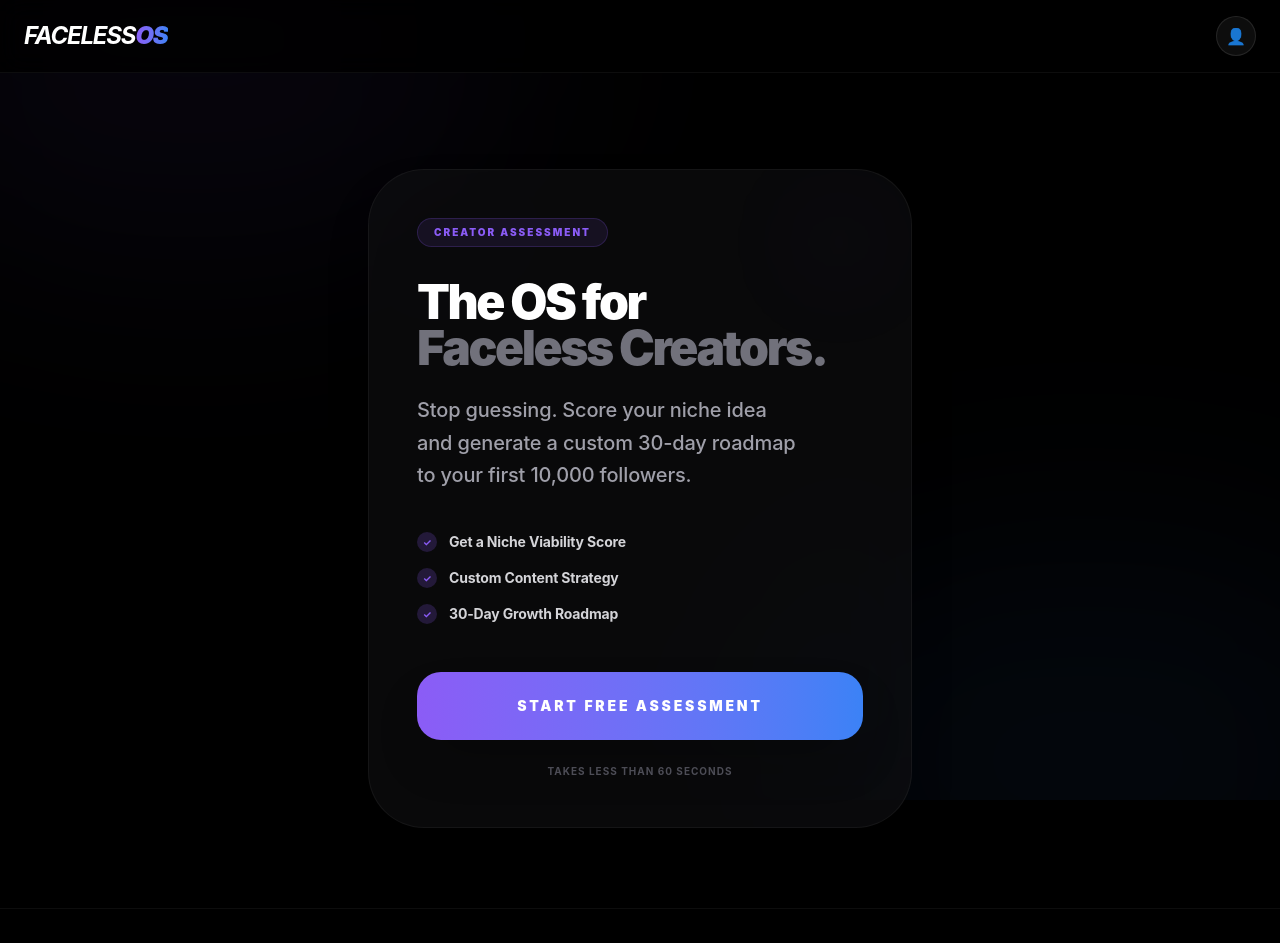
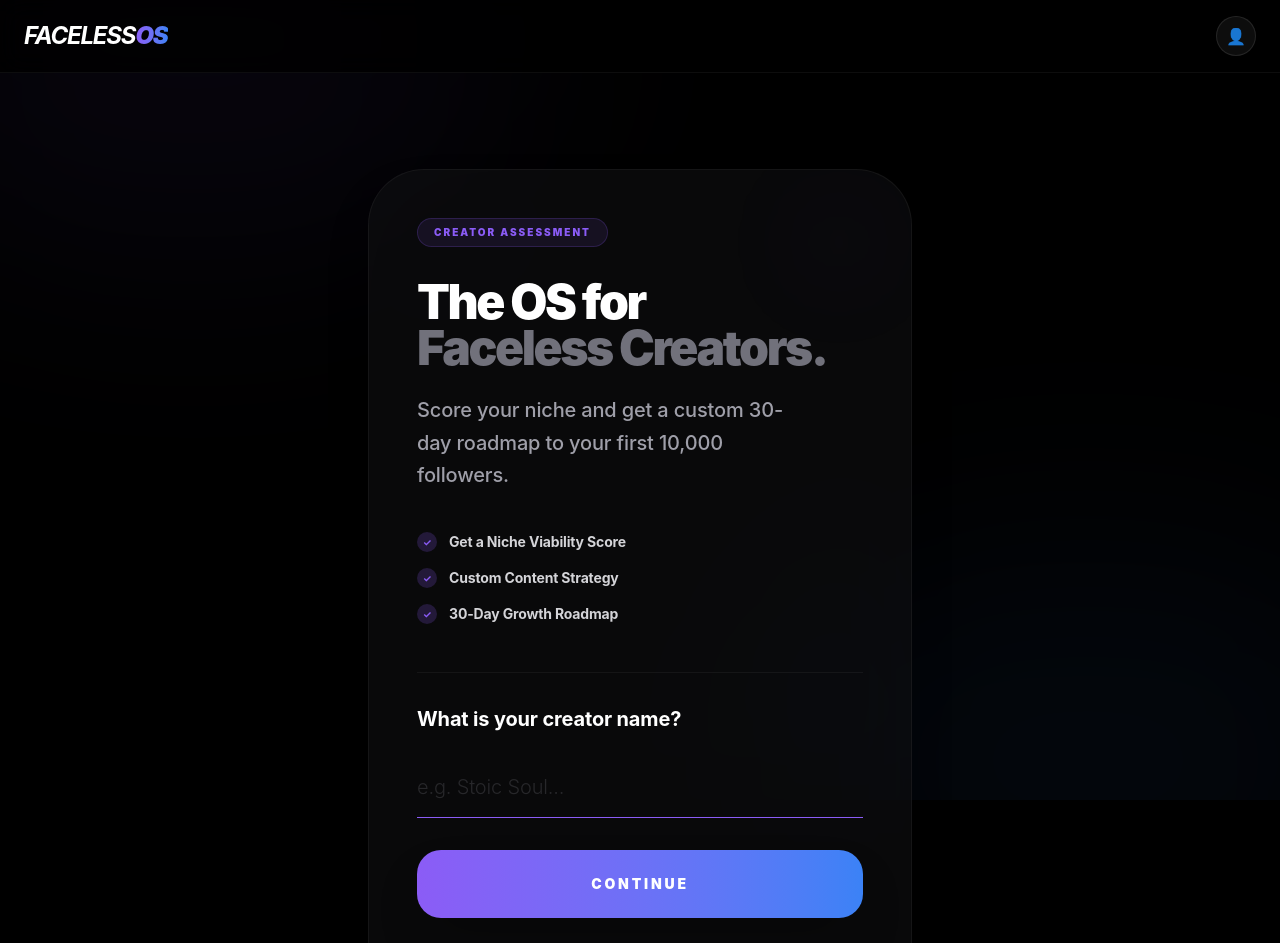
Before and after one commit to faceless-os2/faceless_os, a React (Vite) app: page / in a window 1280 px wide. Shown: the top 943 px of the page. Built offline with nearby package versions, Linux system fonts and the light colour scheme.

Commit message:
feat: merge intro and first question on landing page for frictionless start

```diff
--- a/src/App.jsx
+++ b/src/App.jsx
@@ -790,20 +790,14 @@
   ];
 
   const suggestedNiches = ['AI News & Tools', 'Stoic Philosophy', 'Digital Wealth / SaaS', 'Health & Biohacking', 'Travel Aesthetics', 'Motivation & Success', 'True Crime / Mysteries', 'Daily Facts & Trivia', 'Gaming News'];
-  const [currentStep, setCurrentStep] = useState(-1);
+  const [currentStep, setCurrentStep] = useState(0);
   const [answers, setAnswers] = useState({});
   const [inputValue, setInputValue] = useState('');
   const [selectedOptions, setSelectedOptions] = useState([]);
   const [showNicheSuggestions, setShowNicheSuggestions] = useState(false);
-
-  // Prevent index error during intro state
-  const currentQuestion = currentStep >= 0 ? questions[currentStep] : null;
+  const currentQuestion = questions[currentStep];
 
   const handleNext = (val) => {
-    if (currentStep === -1) {
-      setCurrentStep(0);
-      return;
-    }
     let finalValue = val;
     if (currentQuestion.type === 'text') finalValue = inputValue;
     else if (currentQuestion.type === 'multi-select') finalValue = [...selectedOptions];
@@ -819,7 +813,7 @@
 
   return (
     <div className="max-w-xl mx-auto mt-12 md:mt-24 px-4 pb-20">
-      {currentStep === -1 ? (
+      {currentStep === 0 ? (
         <div className="relative p-10 md:p-12 rounded-[3.5rem] bg-zinc-900/40 border border-white/5 backdrop-blur-3xl shadow-2xl overflow-hidden animate-in fade-in zoom-in duration-700">
           <div className="absolute top-0 right-0 p-8">
             <div className="w-20 h-20 bg-brand-primary/10 rounded-full blur-3xl animate-pulse"></div>
@@ -836,7 +830,7 @@
             </h1>
 
             <p className="text-zinc-400 text-lg md:text-xl font-medium leading-relaxed mb-10 max-w-sm">
-              Stop guessing. Score your niche idea and generate a custom 30-day roadmap to your first 10,000 followers.
+              Score your niche and get a custom 30-day roadmap to your first 10,000 followers.
             </p>
 
             <div className="space-y-4 mb-12">
@@ -854,17 +848,29 @@
               ))}
             </div>
 
+            <div className="pt-8 border-t border-white/5">
+              <h2 className="text-xl font-bold mb-6 text-white">{currentQuestion.text}</h2>
+              <input
+                autoFocus
+                className="w-full bg-transparent border-b border-zinc-800 py-4 text-xl outline-none focus:border-brand-primary placeholder:text-zinc-800 font-light mb-8"
+                placeholder={currentQuestion.placeholder}
+                value={inputValue}
+                onChange={(e) => setInputValue(e.target.value)}
+                onKeyDown={(e) => e.key === 'Enter' && handleNext()}
+              />
+
               <button
-              onClick={() => setCurrentStep(0)}
+                onClick={() => handleNext()}
                 className="group relative w-full py-6 bg-gradient-brand rounded-3xl font-black text-sm uppercase tracking-[0.2em] shadow-2xl transition-all hover:scale-[1.02] active:scale-[0.98]"
               >
-              <span className="relative z-10">Start Free Assessment</span>
+                <span className="relative z-10">Continue</span>
                 <div className="absolute inset-0 bg-white/20 rounded-3xl opacity-0 group-hover:opacity-100 transition-opacity"></div>
               </button>
 
               <p className="text-center mt-6 text-[10px] font-bold text-zinc-600 uppercase tracking-widest">
                 Takes less than 60 seconds
               </p>
+            </div>
           </div>
         </div>
       ) : (
```
Lines whose indentation alone changed are shown as unchanged.
